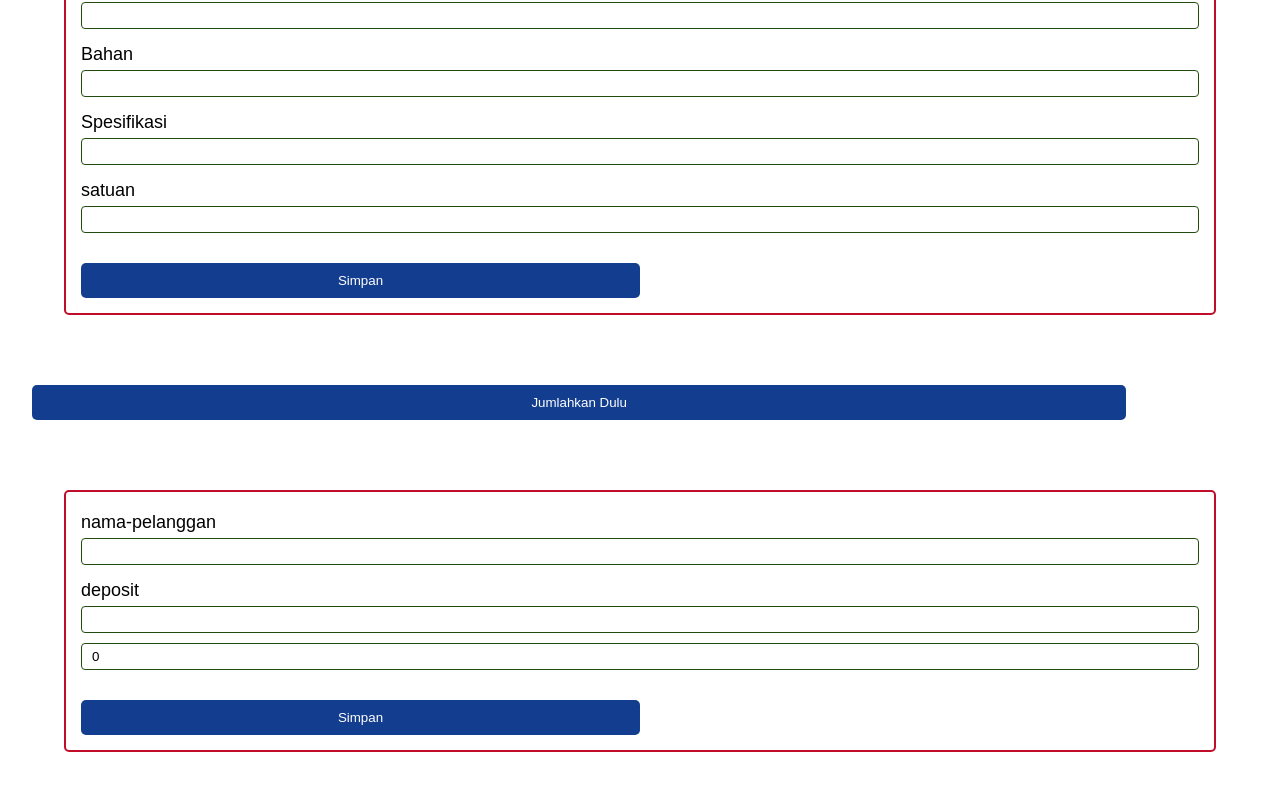
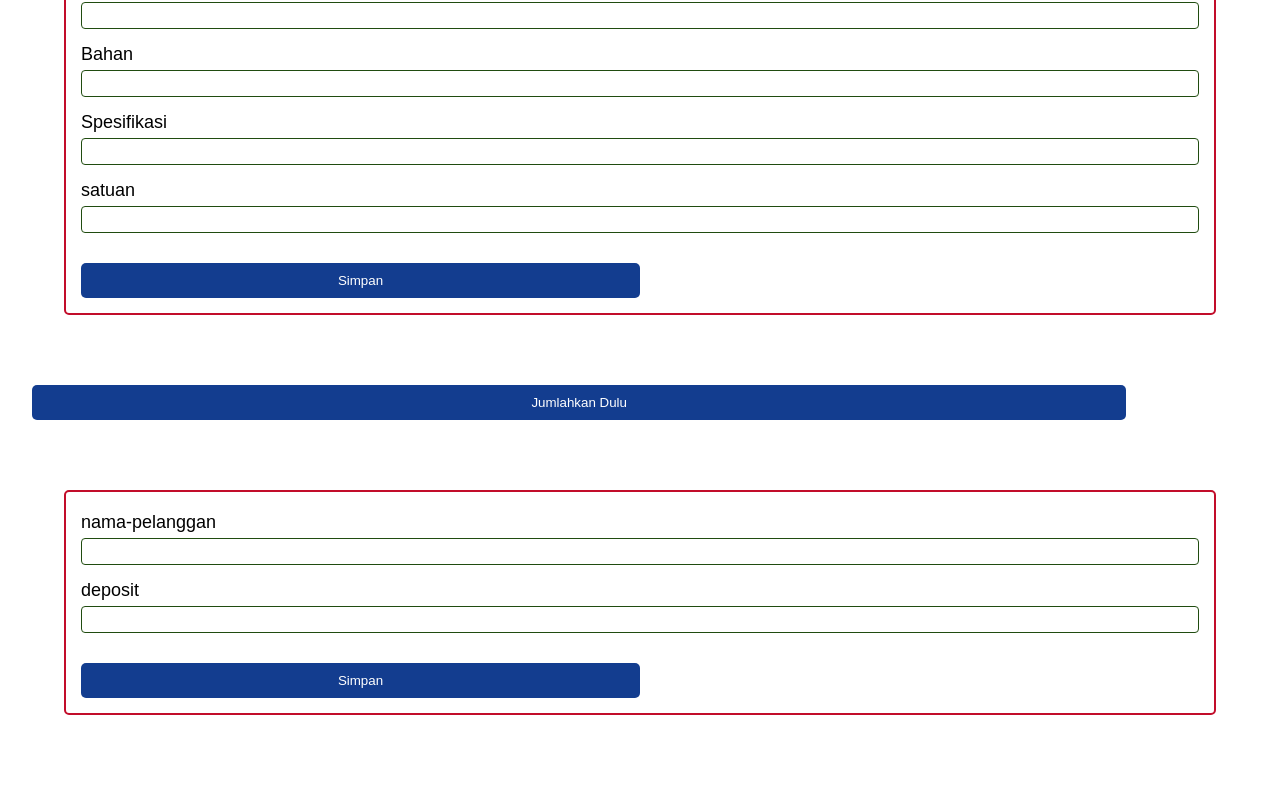
Before and after one commit to bogemdesign/table-auto, a plain HTML site: page index.html in a window 1280 px wide. Shown: the part 986-1776 px from the top of the page. After the commit the page ends 1751 px from the top, so only its background shows below. Drawn offline with Linux system fonts and the light colour scheme.

Commit message:
Menambah bahan dan menghapus ress 3

```diff
--- a/index.html
+++ b/index.html
@@ -139,7 +139,7 @@
       <label for="deposit">deposit</label>
       <input type="number" name="" id="deposit" value="" />
       <!--<label for="res">reseller </label>-->
-      <input type="number" name="" id="res" value="0" />
+      <!--<input type="number" name="" id="res" value="0" />-->
       <button onclick="depo()">Simpan</button>
     </div>
   <!-- Project -->
```
